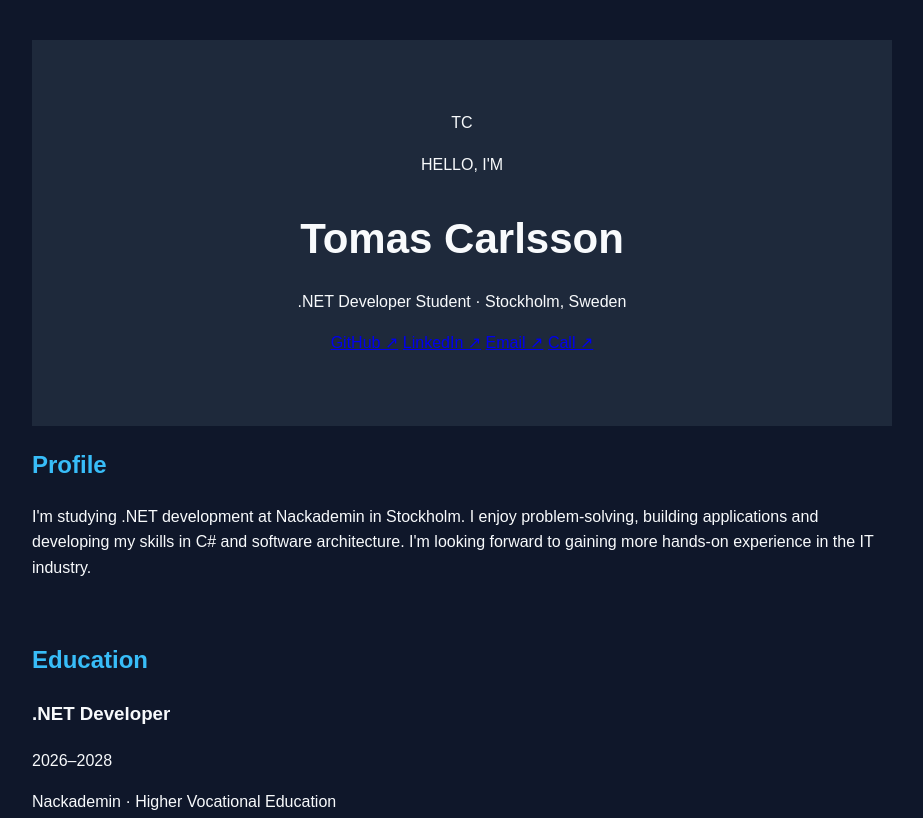
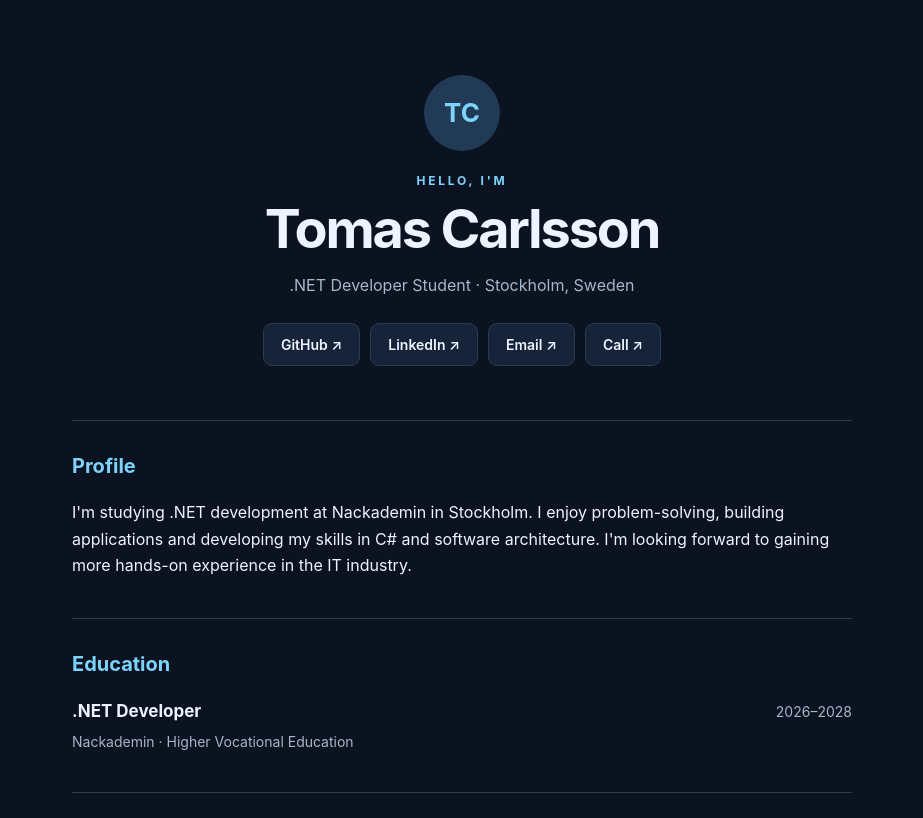
Before and after one commit to tomas-carlsson/tomas-carlsson.github.io, a plain HTML site: page index.html in a window 1280 px wide. Shown: the top 818 px of the page, without its empty margins (178-1101 px from the left). Drawn offline with Linux system fonts and the light colour scheme.

Commit message:
Refactor CSS variables and update styles

```diff
--- a/style.css
+++ b/style.css
@@ -1,63 +1,246 @@
+
+:root {
+    color-scheme: dark;
+    --bg: #0b1220;
+    --panel: #172338;
+    --text: #eef4ff;
+    --muted: #a7b6ca;
+    --accent: #7dd3fc;
+    --line: #2b3b51;
+}
+
 * {
     box-sizing: border-box;
 }
 
+html {
+    scroll-behavior: smooth;
+}
+
 body {
     margin: 0;
-    font-family: Arial, sans-serif;
-    background-color: #0f172a;
-    color: #f8fafc;
-    line-height: 1.6;
+    background: var(--bg);
+    color: var(--text);
+    font-family: Inter, Segoe UI, Arial, sans-serif;
+    line-height: 1.65;
 }
 
-header {
-    text-align: center;
-    padding: 70px 20px;
-    background-color: #1e293b;
+a {
+    color: var(--accent);
+    text-decoration: none;
 }
 
-header h1 {
-    font-size: 42px;
-    margin-bottom: 10px;
+a:hover {
+    text-decoration: underline;
 }
 
-main {
-    max-width: 900px;
-    margin: auto;
-    padding: 40px 20px;
+a:focus-visible {
+    outline: 2px solid var(--accent);
+    outline-offset: 4px;
+}
+
+.container {
+    width: min(100% - 36px, 780px);
+    margin: 0 auto;
+}
+
+.hero {
+    text-align: center;
+    padding: 75px 0 54px;
+    border-bottom: 1px solid var(--line);
+}
+
+.avatar {
+    display: grid;
+    place-items: center;
+    width: 76px;
+    height: 76px;
+    margin: 0 auto 20px;
+    border-radius: 50%;
+    background: #213b57;
+    color: var(--accent);
+    font-size: 26px;
+    font-weight: 700;
+}
+
+.eyebrow {
+    font-size: 12px;
+    letter-spacing: .23em;
+    color: var(--accent);
+    font-weight: 700;
+    margin: 0 0 7px;
+}
+
+h1 {
+    font-size: clamp(34px, 6vw, 54px);
+    line-height: 1.15;
+    margin: 0 0 12px;
+    letter-spacing: -.04em;
+}
+
+.subtitle {
+    color: var(--muted);
+    margin: 0 0 25px;
+}
+
+.contact {
+    display: flex;
+    justify-content: center;
+    gap: 10px;
+    flex-wrap: wrap;
+}
+
+.contact a {
+    border: 1px solid var(--line);
+    background: var(--panel);
+    border-radius: 9px;
+    padding: 9px 17px;
+    color: var(--text);
+    font-weight: 600;
+    font-size: 14px;
+}
+
+.contact a:hover {
+    background: #25405e;
+    text-decoration: none;
 }
 
 section {
-    margin-bottom: 60px;
+    padding: 29px 0;
+    border-bottom: 1px solid var(--line);
 }
 
 h2 {
-    color: #38bdf8;
+    font-size: 20px;
+    color: var(--accent);
+    margin: 0 0 16px;
 }
 
-.project-card {
-    background-color: #1e293b;
-    padding: 25px;
-    border-radius: 12px;
-    border: 1px solid #334155;
+h3 {
+    font-size: 17px;
+    margin: 0 0 5px;
 }
 
-.project-card a {
-    display: inline-block;
-    margin: 10px 10px 0 0;
-    padding: 10px 18px;
-    background-color: #0284c7;
-    color: white;
-    text-decoration: none;
-    border-radius: 6px;
+p {
+    margin: 0 0 10px;
 }
 
-.project-card a:hover {
-    background-color: #0369a1;
+.muted,
+.date {
+    color: var(--muted);
+    font-size: 14px;
+}
+
+.entry-top {
+    display: flex;
+    align-items: baseline;
+    justify-content: space-between;
+    gap: 15px;
+    flex-wrap: wrap;
+}
+
+.tags {
+    display: flex;
+    gap: 9px;
+    flex-wrap: wrap;
+}
+
+.tags span {
+    background: #21354d;
+    border: 1px solid #2c4866;
+    color: #dceefa;
+    border-radius: 7px;
+    padding: 6px 13px;
+    font-size: 13px;
+}
+
+.project {
+    background: var(--panel);
+    border: 1px solid var(--line);
+    border-radius: 12px;
+    padding: 19px 21px;
+    margin-bottom: 12px;
+}
+
+.project:last-child {
+    margin-bottom: 0;
+}
+
+.project-links {
+    display: flex;
+    flex-wrap: wrap;
+    gap: 20px;
+    font-weight: 600;
+    font-size: 14px;
+    margin-top: 13px;
+}
+
+.contact-section {
+    border-bottom: 0;
 }
 
 footer {
     text-align: center;
-    padding: 20px;
-    color: #94a3b8;
+    color: var(--muted);
+    font-size: 13px;
+    padding: 25px 0 45px;
 }
+
+/* Mobile devices */
+
+@media (max-width: 480px) {
+    .hero {
+        padding-top: 42px;
+    }
+
+    .contact a {
+        flex: 1 1 40%;
+    }
+
+    .project {
+        padding: 16px;
+    }
+}
+
+/* Print and PDF */
+
+@media print {
+    :root {
+        color-scheme: light;
+        --bg: #fff;
+        --panel: #fff;
+        --text: #111;
+        --muted: #444;
+        --accent: #174b70;
+        --line: #ddd;
+    }
+
+    body {
+        font-size: 12px;
+    }
+
+    .hero {
+        padding: 15px 0;
+    }
+
+    .avatar {
+        display: none;
+    }
+
+    section {
+        padding: 13px 0;
+    }
+
+    .contact a {
+        border: 0;
+        padding: 0 8px;
+    }
+
+    .project {
+        break-inside: avoid;
+    }
+
+    footer {
+        padding: 10px;
+    }
+}
```
